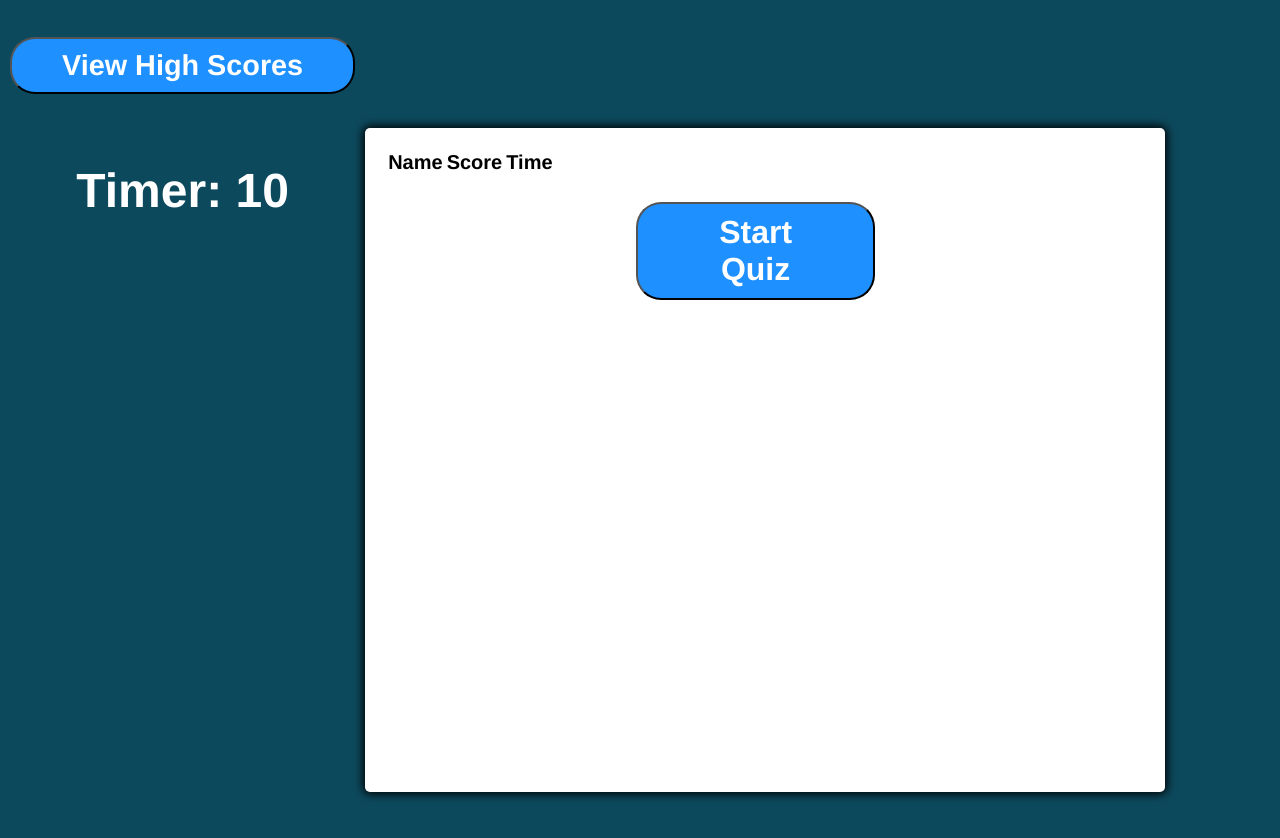
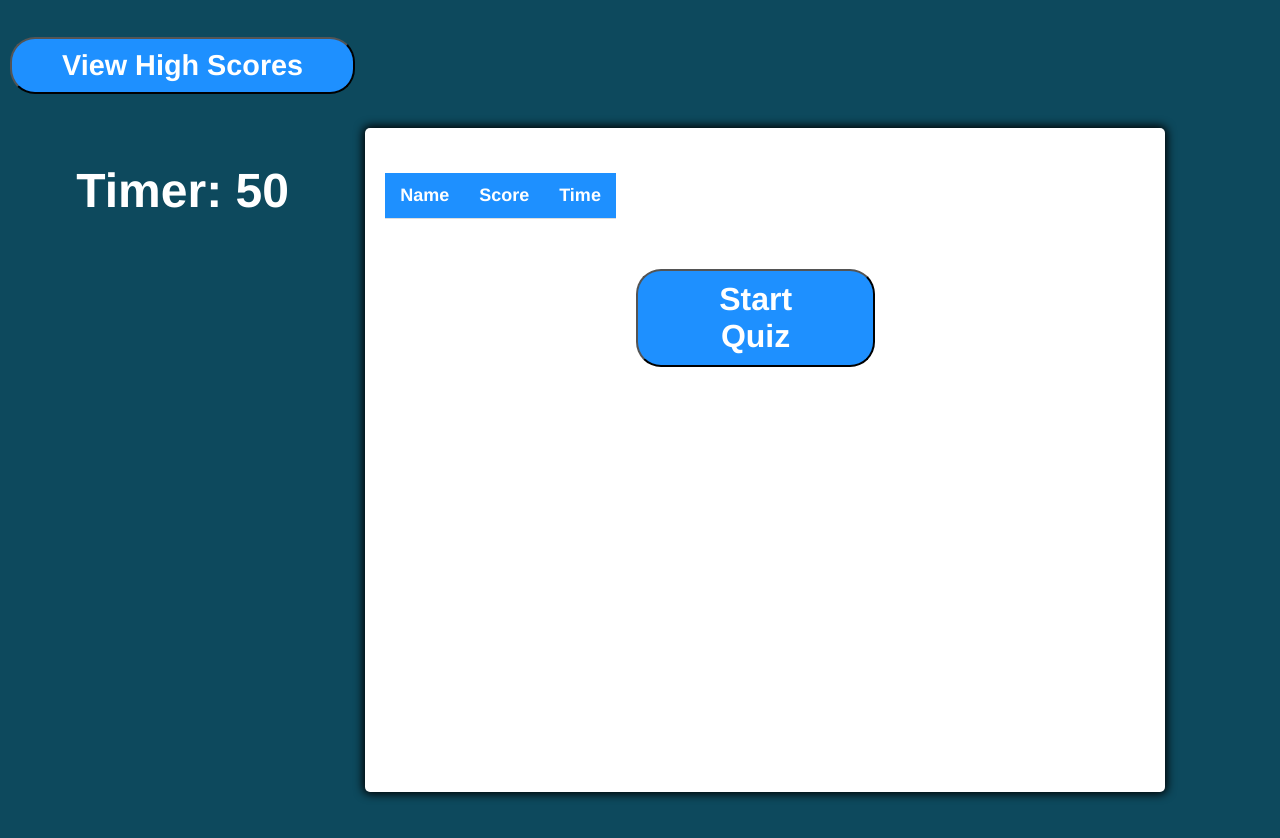
Before and after one commit to rturner1220/code-quiz, a plain HTML site: page index.html in a window 1280 px wide. Both pictures are taken after a click on the button "View High Scores". Drawn offline with Linux system fonts and the light colour scheme.

Commit message:
javascript updates

```diff
--- a/assets/css/style.css
+++ b/assets/css/style.css
@@ -114,10 +114,29 @@ body {
     margin-left: 33%;
 }
 
+.content-table {
+    border-collapse: collapse;
+    margin: 25px 0;
+    font-size: 0.9em;
+    min-width: 200px
+}
+
+.content-table thead tr {
+    background-color: var(--secondary);
+    color: white;
+    text-align: left;
+    font-weight: bold;
+}
+
+.content-table th, .content-table td {
+    padding: 12px 15px;
+    border-bottom: 1px solid #dddddd;
+}
+
+
 .hide {
     display: none;
 }
-
 
 @media screen and (max-width: 780px) {
     .choice-content {
--- a/assets/js/quiz.js
+++ b/assets/js/quiz.js
@@ -12,7 +12,7 @@ var CodeQuiz = (function () {
     var _highScoresTableBody;
     var _throwQuestion;
     var _questionIndex;
-    var _initialTimeSeconds = 10;
+    var _initialTimeSeconds = 50;
     var _penaltyTimeSeconds = 10;
     var _timeSeconds;
     var _timer;
--- a/index.html
+++ b/index.html
@@ -32,7 +32,7 @@
     </div>
 
     <div id="high-scores" class="hide">
-        <table>
+        <table class="content-table">
             <thead>
             <tr>
                 <th>Name</th>
@@ -50,7 +50,6 @@
         <button id="continue-btn" class="continue-btn btn hide">Continue</button>
     </div>
 </div>
-<div id="countdown"></div>
 
 <script src="./assets/js/quiz.js"></script>
 </body>
```
